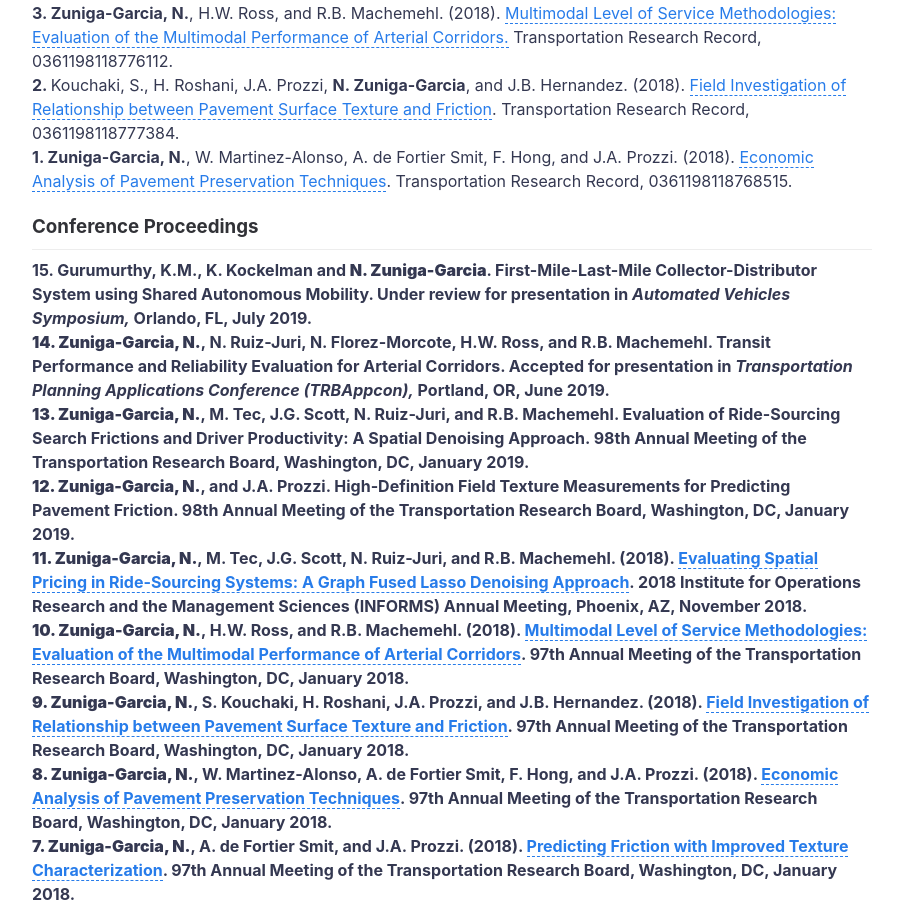
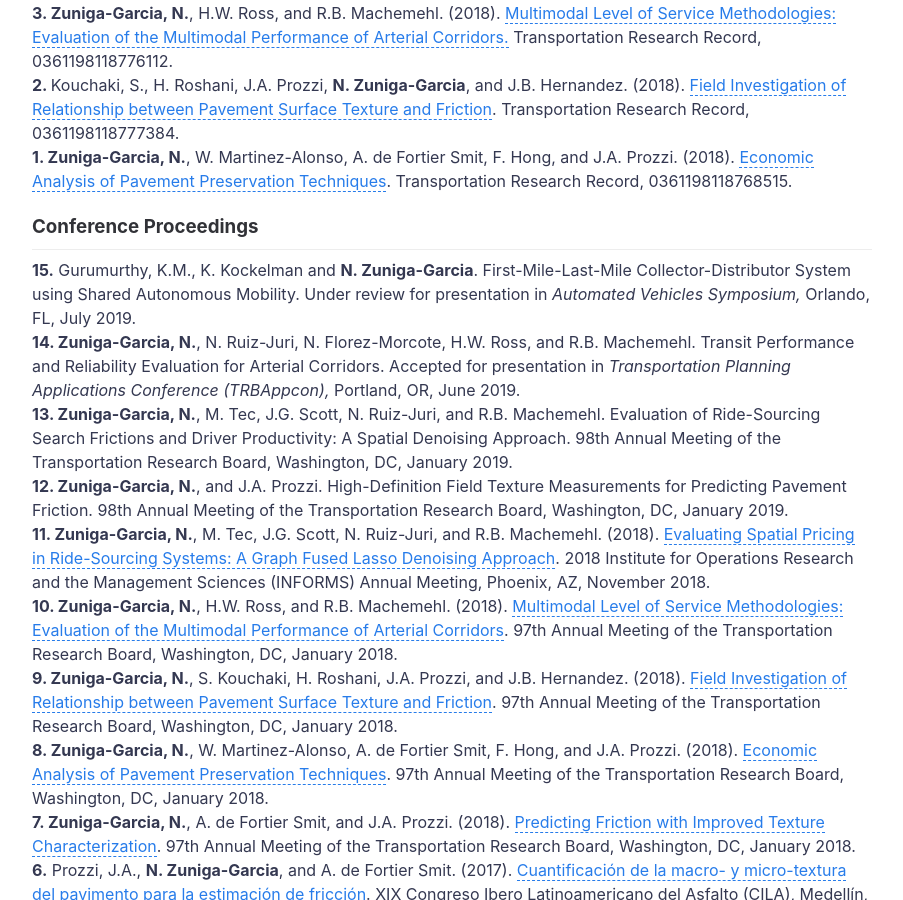
Before and after one commit to nzunigag/nzunigag.github.io, a Jekyll site: the page built from research.md, in a window 1280 px wide and 900 px high, scrolled down 833 px. Shown: the whole window, without its empty margins (188-1091 px from the left). Built offline with Jekyll 4.4.1, drawn with Linux system fonts in a browser that asks for light colours.

```diff
--- a/research.md
+++ b/research.md
@@ -35,7 +35,7 @@ ___
 
 ### Conference Proceedings
 ___
-<b>15. Gurumurthy, K.M., K. Kockelman and <b>N. Zuniga-Garcia</b>. First-Mile-Last-Mile Collector-Distributor System using Shared Autonomous Mobility.  Under review for presentation in <i>Automated Vehicles Symposium,</i> Orlando, FL, July 2019.
+<b>15.</b> Gurumurthy, K.M., K. Kockelman and <b>N. Zuniga-Garcia</b>. First-Mile-Last-Mile Collector-Distributor System using Shared Autonomous Mobility.  Under review for presentation in <i>Automated Vehicles Symposium,</i> Orlando, FL, July 2019.
 <br>
 <b>14. Zuniga-Garcia, N.</b>, N. Ruiz-Juri, N. Florez-Morcote, H.W. Ross, and R.B. Machemehl. Transit Performance and Reliability Evaluation for Arterial Corridors.  Accepted for presentation in <i>Transportation Planning Applications Conference (TRBAppcon),</i> Portland, OR, June 2019.
 <br>
```
